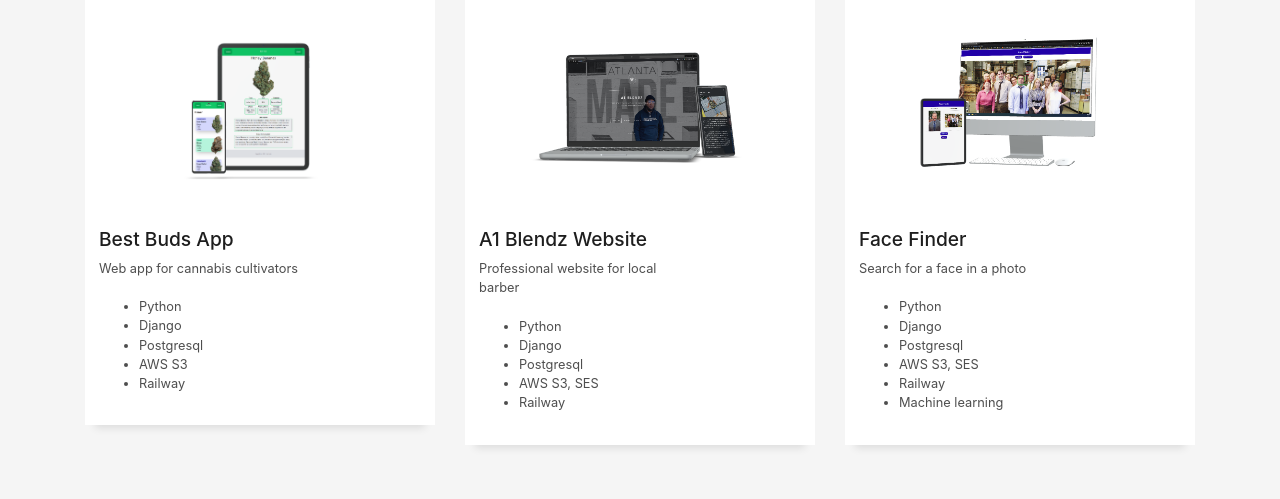
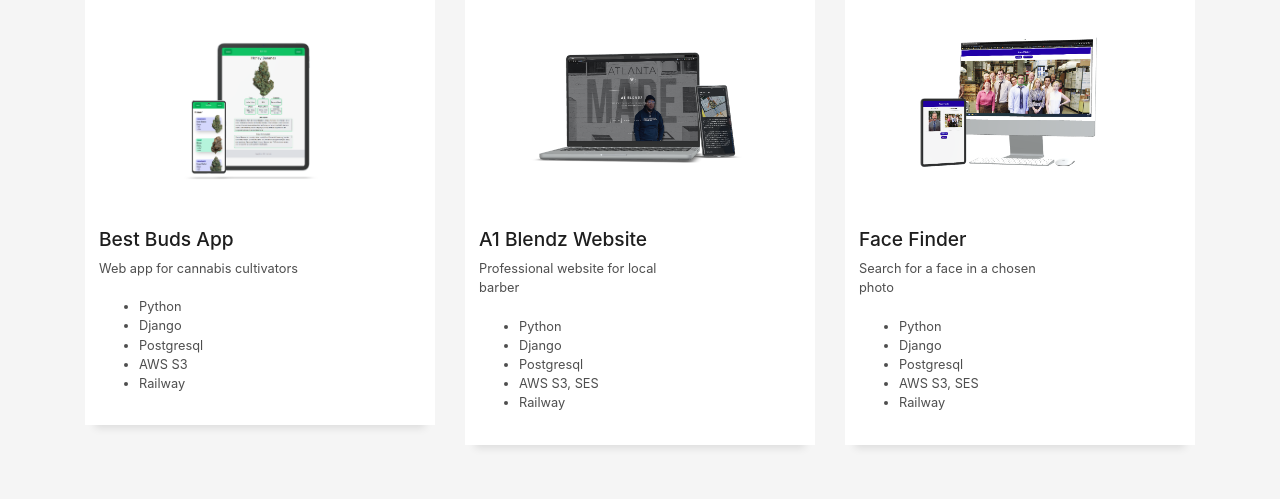
Before and after one commit to Troxed/Portfolio, a Django app: page / in a window 1280 px wide. Shown: the part 2910-3409 px from the top of the page. Run offline with Django 4.2, Linux system fonts and the light colour scheme; some libraries are stand-ins or nearby versions; some web fonts are replaced.

Commit message:
changed work-content entry

```diff
--- a/website/templates/website/index.html
+++ b/website/templates/website/index.html
@@ -282,14 +282,13 @@
                   <div class="col-sm-8">
                     <h2 class="w-title">Face Finder</h2>
                     <div class="w-more">
-                      <span class="">Search for a face in a photo</span>
+                      <span class="">Search for a face in a chosen photo</span>
                       <ul><br>
                         <li>Python</li>
                         <li>Django</li>
                         <li>Postgresql</li>
                         <li>AWS S3, SES</li>
                         <li>Railway</li>
-                        <li>Machine learning</li>
                       </ul>
                     </div>
                   </div>
```
